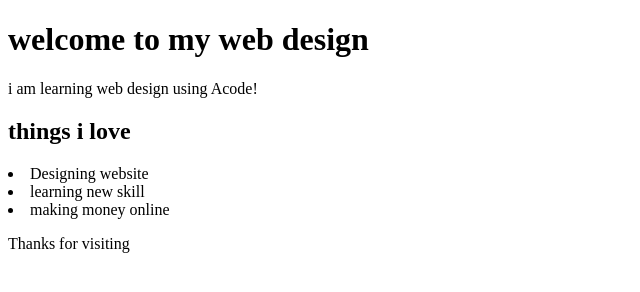
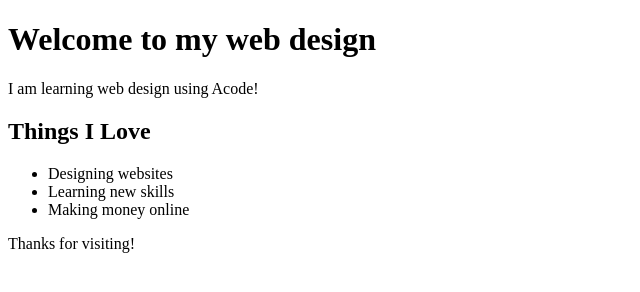
Before and after one commit to Mayor9ce07/Mayor9ce07.github.io, a plain HTML site: page index.html in a window 1280 px wide. Shown: the whole page, without its empty margins (0-640 px from the left). Drawn offline with Linux system fonts and the light colour scheme.

Commit message:
Update index.html

```diff
--- a/index.html
+++ b/index.html
@@ -1,17 +1,19 @@
 <!DOCTYPE html>
 <html>
 <head>
-    <title>Mayowa web design test</title>
+  <title>My Web Design</title>
 </head>
 <body>
-    <h1>welcome to my web design</h1>
-    <p>i am learning web design using Acode!</p>
-    <h2>things i love</h2>
-    <u1>
-         <li>Designing website</li>
-         <li>learning new skill</li>
-         <li>making money online</li>
-   </u1>
-   <p>Thanks for visiting</p>
+  <h1>Welcome to my web design</h1>
+  <p>I am learning web design using Acode!</p>
+
+  <h2>Things I Love</h2>
+  <ul>
+    <li>Designing websites</li>
+    <li>Learning new skills</li>
+    <li>Making money online</li>
+  </ul>
+
+  <p>Thanks for visiting!</p>
 </body>
 </html>
```
